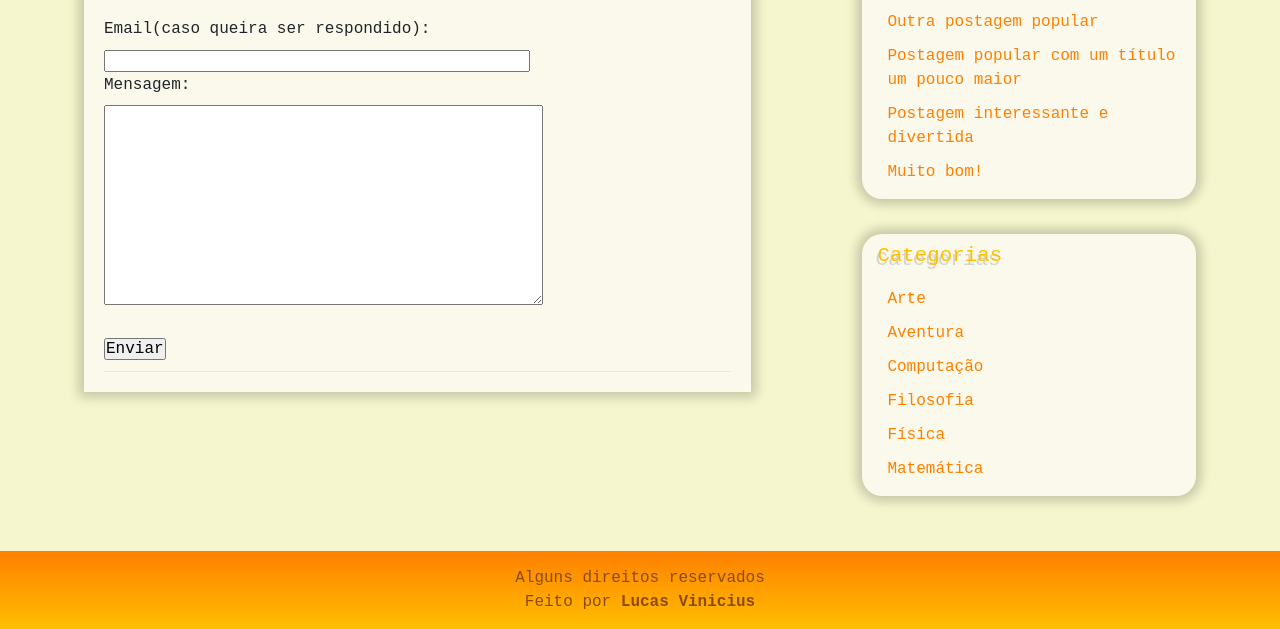
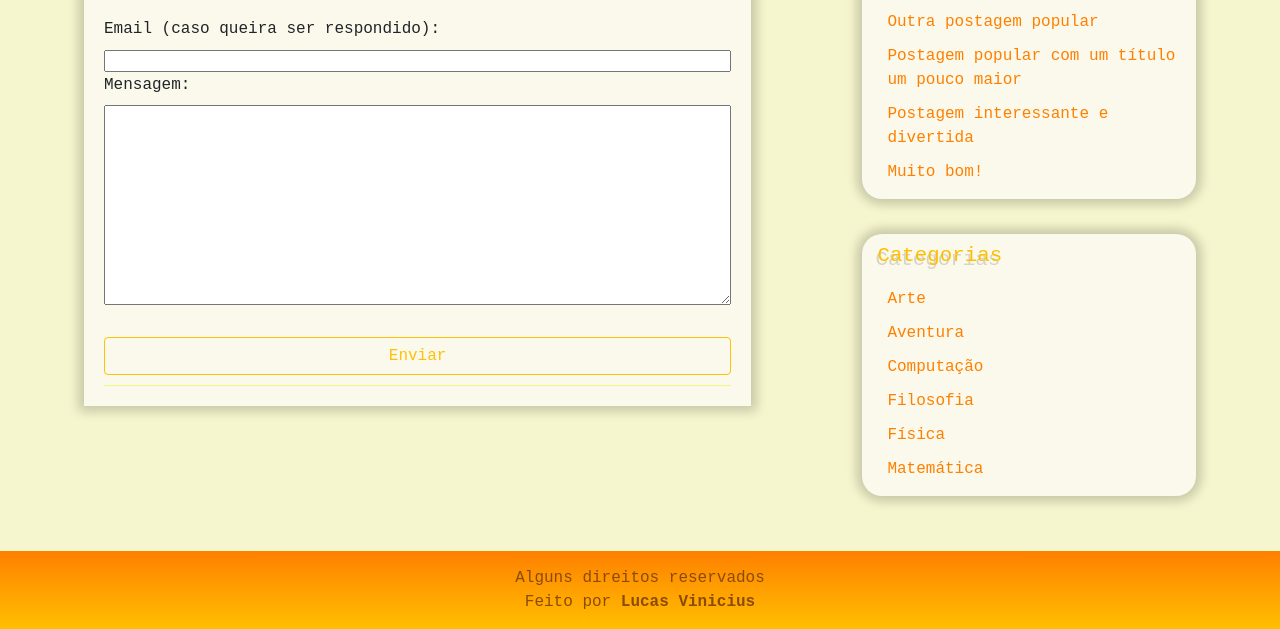
Before and after one commit to Lucas-Vini/cabs-lab-front-end, a plain HTML site: page contato.html in a window 1280 px wide. Shown: the part 286-915 px from the top of the page. Drawn offline with nearby package versions, Linux system fonts and the light colour scheme.

Commit message:
Using bootstrap to improve button in contact page

```diff
--- a/contato.html
+++ b/contato.html
@@ -65,7 +65,7 @@
 
 					<form>
 						<div>
-							<label for="email">Email(caso queira ser respondido):</label>
+							<label for="email">Email (caso queira ser respondido):</label>
 							<input type="text" name="" id="email">
 						</div>
 
@@ -75,7 +75,7 @@
 						</div>
 
 						<br>
-						<input type="submit" name="" value="Enviar">
+						<input class="btn btn-outline-warning btn-block" type="submit" name="" value="Enviar">
 
 					</form>
 
@@ -114,6 +114,10 @@
 			Feito por <b>Lucas Vinicius</b>
 		</footer>
 
+		<script src="https://code.jquery.com/jquery-3.4.1.slim.min.js" integrity="sha384-J6qa4849blE2+poT4WnyKhv5vZF5SrPo0iEjwBvKU7imGFAV0wwj1yYfoRSJoZ+n" crossorigin="anonymous"></script>
+		<script src="https://cdn.jsdelivr.net/npm/popper.js@1.16.0/dist/umd/popper.min.js" integrity="sha384-Q6E9RHvbIyZFJoft+2mJbHaEWldlvI9IOYy5n3zV9zzTtmI3UksdQRVvoxMfooAo" crossorigin="anonymous"></script>
+		<script src="https://stackpath.bootstrapcdn.com/bootstrap/4.4.1/js/bootstrap.min.js" integrity="sha384-wfSDF2E50Y2D1uUdj0O3uMBJnjuUD4Ih7YwaYd1iqfktj0Uod8GCExl3Og8ifwB6" crossorigin="anonymous"></script>
+
 	</body>
 
 </html>
--- a/css/estilo.css
+++ b/css/estilo.css
@@ -151,13 +151,12 @@ aside div{
 }
 
 textarea{
-	width: 70%;
+	width: 100%;
 	height: 200px;
-	max-width: 99%;
 }
 
 input[type="text"]{
-	width: 68%;
+	width: 100%;
 }
 
 label{
```
